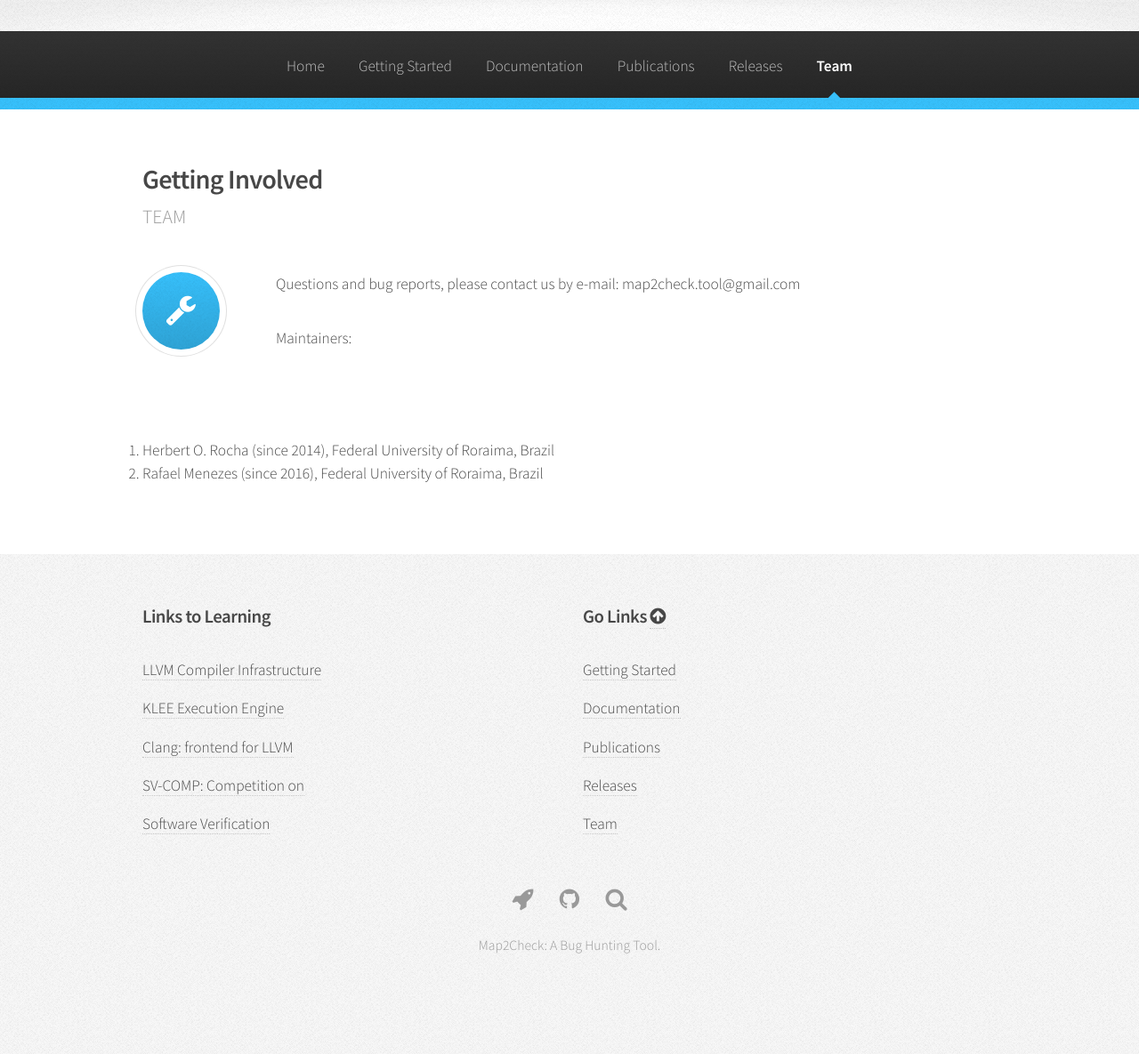
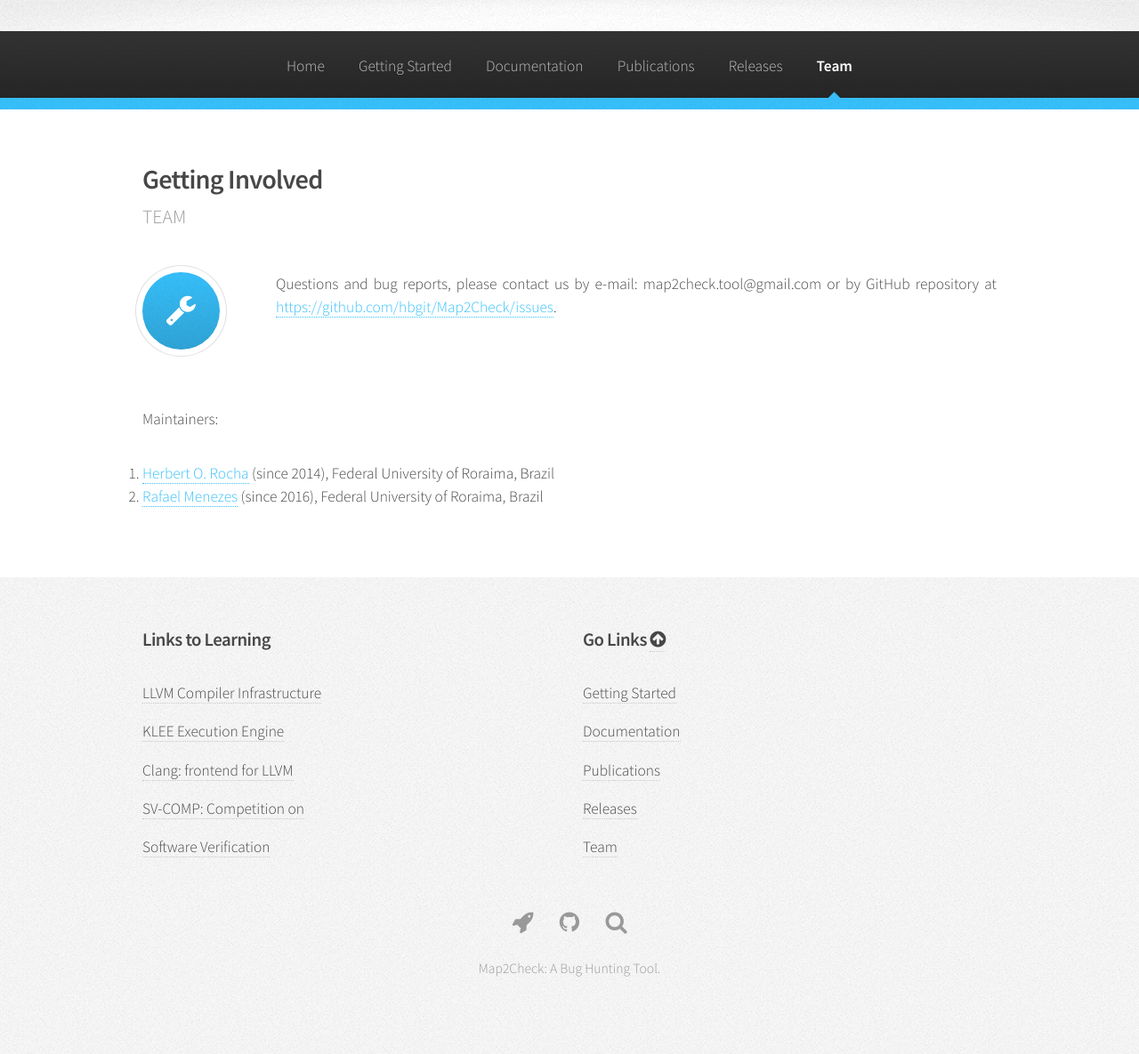
Before and after one commit to map2check/map2check.github.io, a Jekyll site: the page built from team.html, in a window 1280 px wide. Shown: the whole page at 89% size. Built offline with Jekyll 4.4.1, drawn with Linux system fonts in a browser that asks for light colours; before the commit the page ends 1159 px from its top, so only the background shows below that.

Commit message:
Updated team page

```diff
--- a/_includes/footer.html
+++ b/_includes/footer.html
@@ -39,13 +39,13 @@
 
                                     <li {% if current[1] == 'getting-started.html' %}class="current"{% endif %}><a href="{{ site.baseurl }}/getting-started.html">Getting Started</a></li>
 
-                                    <li {% if current[1] == 'no-sidebar.html' %}class="current"{% endif %}><a href="{{ site.baseurl }}/documentation.html">Documentation</a></li>
+                                    <li {% if current[1] == 'documentation.html' %}class="current"{% endif %}><a href="{{ site.baseurl }}/documentation.html">Documentation</a></li>
 
                                     <li {% if current[1] == 'publications.html' %}class="current"{% endif %}><a href="{{ site.baseurl }}/publications.html">Publications</a></li>
 
                                     <li {% if current[1] == 'releases.html' %}class="current"{% endif %}><a href="{{ site.baseurl }}/releases.html">Releases</a></li>
 
-                                    <li {% if current[1] == 'team.html' %}class="current"{% endif %}><a href="{{ site.baseurl }}/no-sidebar.html">Team</a></li>
+                                    <li {% if current[1] == 'team.html' %}class="current"{% endif %}><a href="{{ site.baseurl }}/team.html">Team</a></li>
                                 </ul>
                         </section>
 
--- a/_includes/header.html
+++ b/_includes/header.html
@@ -44,7 +44,7 @@
 
                             <li {% if current[1] == 'getting-started.html' %}class="current"{% endif %}><a href="{{ site.baseurl }}/getting-started.html">Getting Started</a></li>
 
-                            <li {% if current[1] == 'no-sidebar.html' %}class="current"{% endif %}><a href="{{ site.baseurl }}/documentation.html">Documentation</a></li>
+                            <li {% if current[1] == 'documentation.html' %}class="current"{% endif %}><a href="{{ site.baseurl }}/documentation.html">Documentation</a></li>
 
                             <li {% if current[1] == 'publications.html' %}class="current"{% endif %}><a href="{{ site.baseurl }}/publications.html">Publications</a></li>
 							<!--
@@ -52,7 +52,7 @@
                             -->
                             <li {% if current[1] == 'releases.html' %}class="current"{% endif %}><a href="{{ site.baseurl }}/releases.html">Releases</a></li>
 
-                            <li {% if current[1] == 'team.html' %}class="current"{% endif %}><a href="{{ site.baseurl }}/no-sidebar.html">Team</a></li>
+                            <li {% if current[1] == 'team.html' %}class="current"{% endif %}><a href="{{ site.baseurl }}/team.html">Team</a></li>
 						</ul>
 					</nav>
 
--- a/team.html
+++ b/team.html
@@ -22,10 +22,7 @@ layout: default
                             </div>
                             <div style="margin-left: 120px;">
                                <p style="text-align:justify">
-                               Questions and bug reports, please contact us by e-mail: map2check.tool@gmail.com
-                               </p>
-                               <p style="text-align:justify">
-                                Maintainers:
+                               Questions and bug reports, please contact us by e-mail: map2check.tool@gmail.com or by GitHub repository at <a href="https://github.com/hbgit/Map2Check/issues"> https://github.com/hbgit/Map2Check/issues</a>.
                                </p>
                             </div>
                        </div>
@@ -33,11 +30,14 @@ layout: default
 
                     <div style="width: 100%; margin-top: 100px;">
                         <ol>
+                            <p style="text-align:justify">
+                                Maintainers:
+                            </p>
                             <li>
-                            Herbert O. Rocha (since 2014), Federal University of Roraima, Brazil
+                            <a href="https://github.com/hbgit">Herbert O. Rocha</a> (since 2014), Federal University of Roraima, Brazil
                             </li>
                             <li>
-                            Rafael Menezes (since 2016), Federal University of Roraima, Brazil
+                            <a href="https://github.com/RafaelSa94">Rafael Menezes</a> (since 2016), Federal University of Roraima, Brazil
                             </li>
                         </ol>
                     </div>
```
